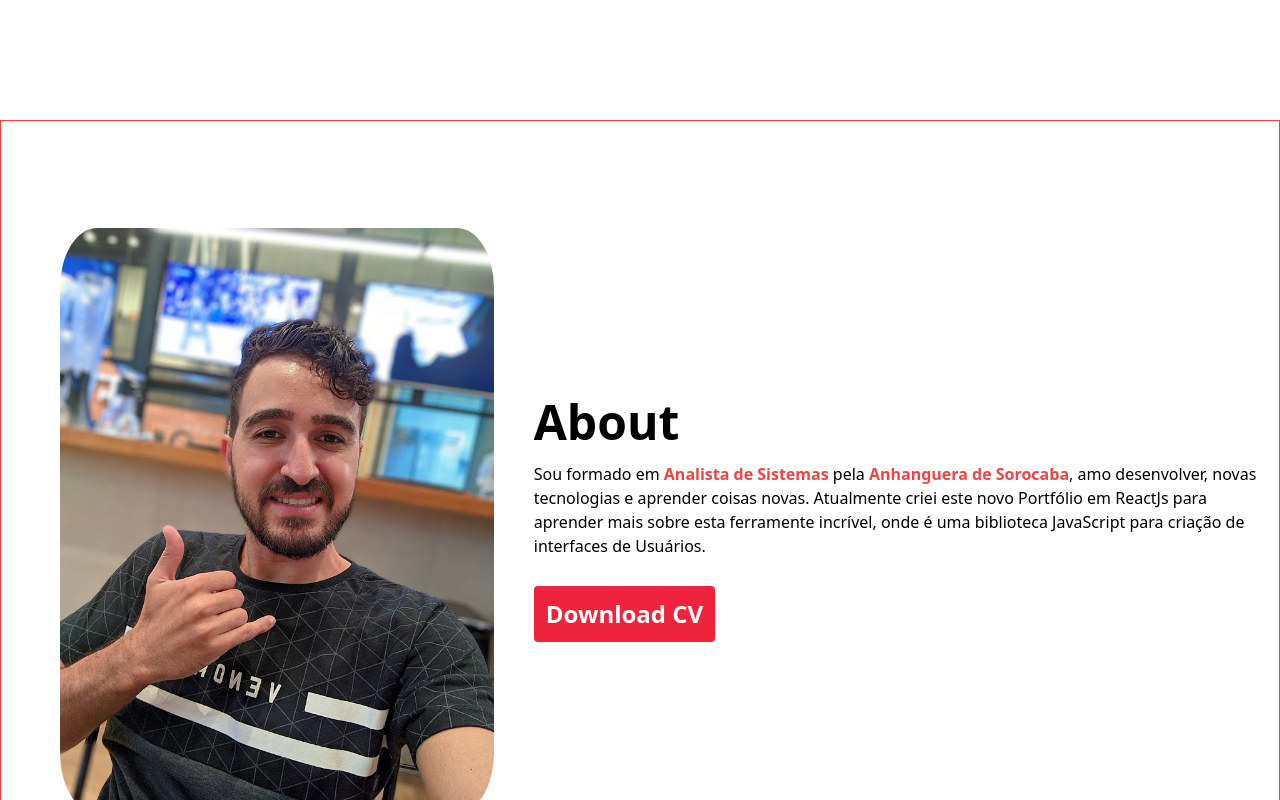
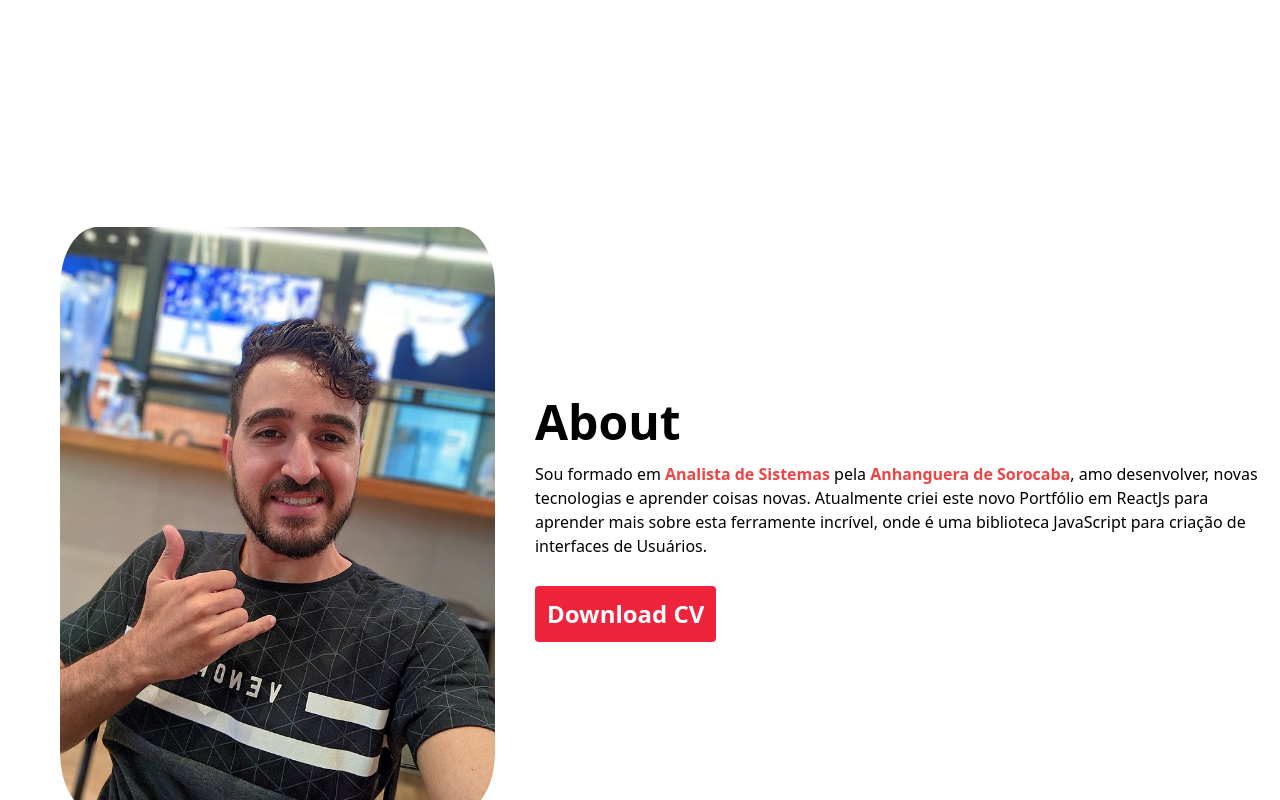
Before and after one commit to BraianS/reactjs-portfolio, a React (Vite) app: page / in a window 1280 px wide. Shown: the part 2500-3300 px from the top of the page. Built offline with nearby package versions, Linux system fonts and the light colour scheme.

Commit message:
Remove border

```diff
--- a/src/assets/sass/about.scss
+++ b/src/assets/sass/about.scss
@@ -19,8 +19,3 @@
    }
 
 }
-
-.responsive,
-.right {
-   border: 1px solid red;
-}
--- a/src/components/layout/About.tsx
+++ b/src/components/layout/About.tsx
@@ -6,7 +6,7 @@ export const About = () => {
     const curriculo = "https://docs.google.com/document/d/1sH5X8m2qA54jspg8gzoQ9T6r3iLMOflr/edit?usp=sharing&ouid=106696477638908142346&rtpof=true&sd=true";
 
     return (
-        <div className=" w-full h-screen m-auto border border-red-500" id="about">
+        <div className=" w-full h-screen m-auto" id="about">
             <div className="about flex flex-col sm:flex-row  items-center max-w-[1240px] m-auto h-full ">
                 <img className="h-4/6 sm:h-5/6 object-cover rounded-[15%] p-10 " src={aboutme} alt="about me" data-reveal-delay="0.5s" data-reveal="left"/>
                 <div className="about__right">
```
